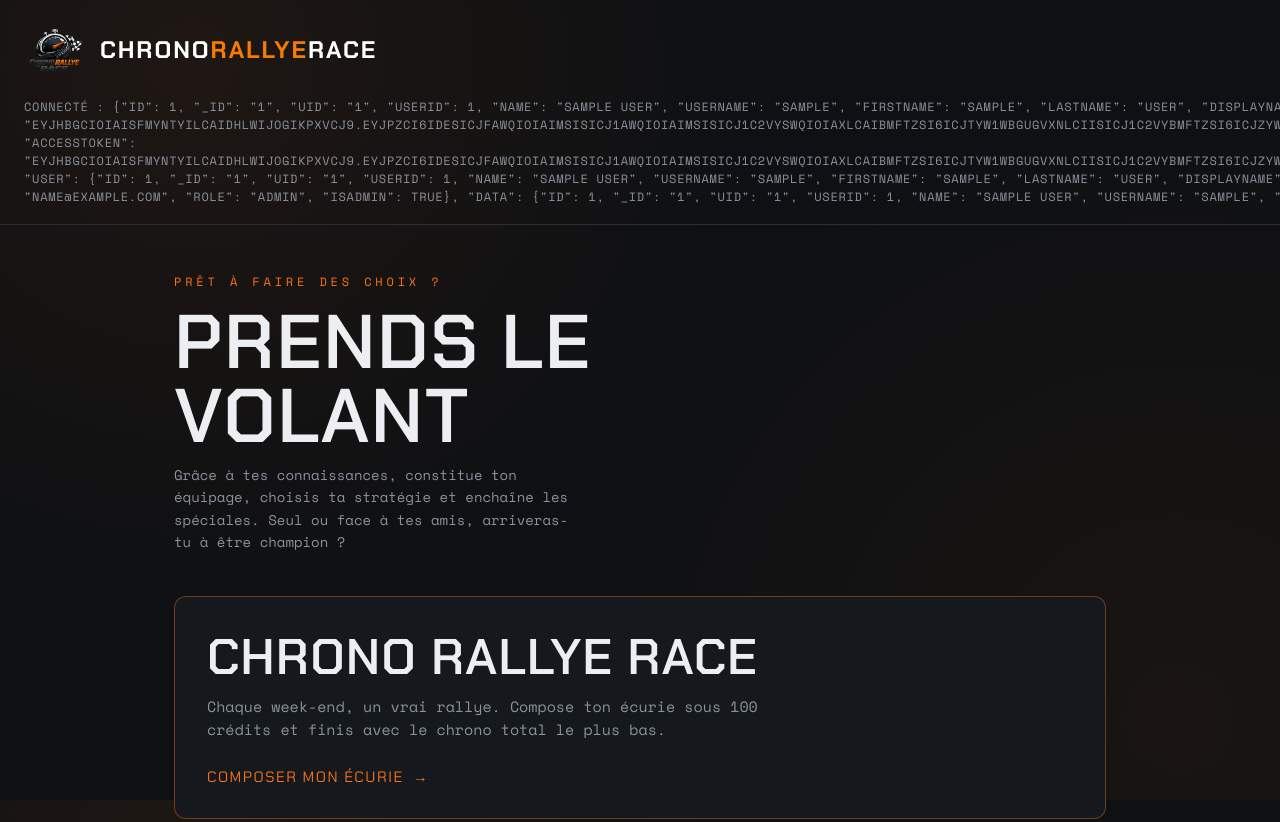
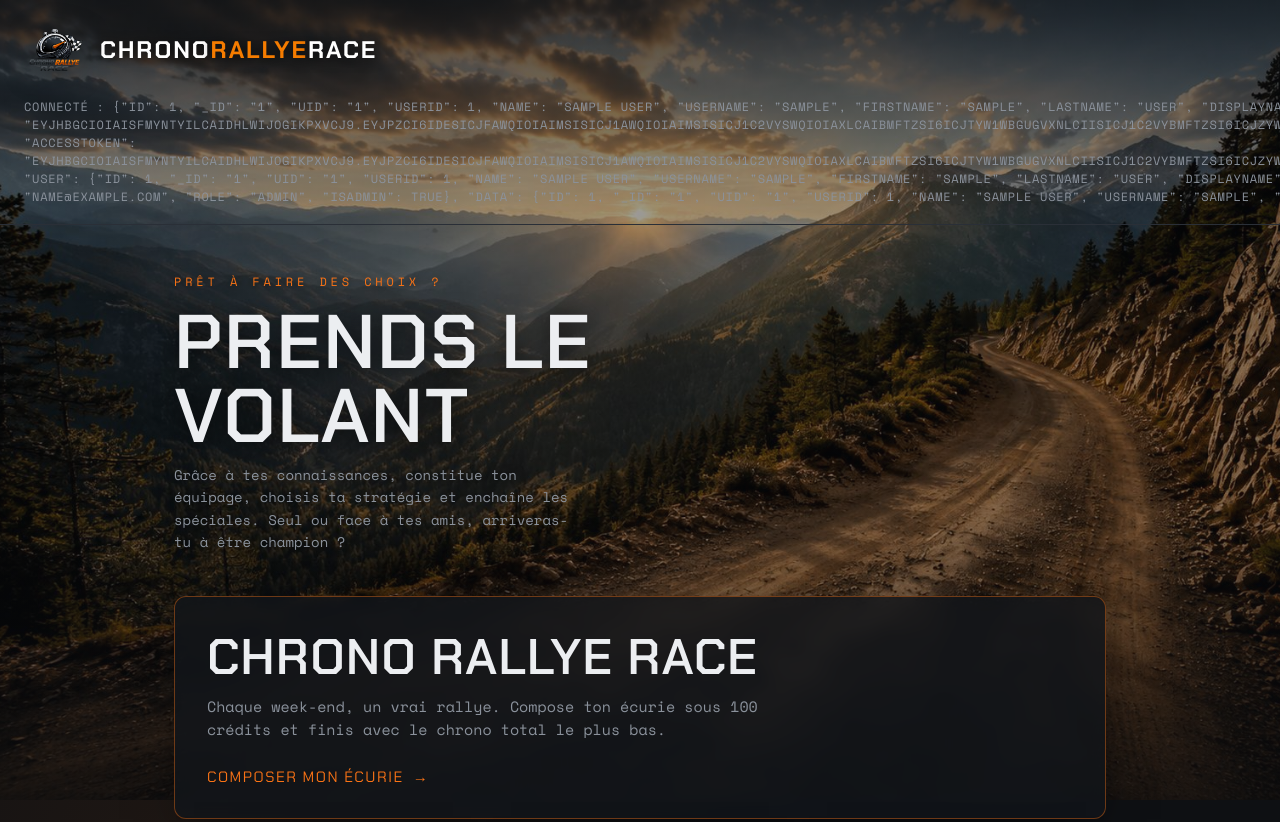
Before and after one commit to BenjaminAZRM/AZrallyegame, a website: page public/menu.html in a window 1280 px wide. Shown: the top 822 px of the page. Drawn offline with nearby package versions, Linux system fonts and the light colour scheme; sample sign-in values are in the browser's storage.

Commit message:
Add files via upload

```diff
--- a/public/menu.html
+++ b/public/menu.html
@@ -11,6 +11,20 @@
   /* ── Spécifique à la page menu — le reste vient de theme.css ── */
   body{display:flex;flex-direction:column;min-height:100vh}
 
+  /* Fond photo (route de rallye au coucher de soleil) + voile sombre.
+     Calque fixe DERRIÈRE tout le contenu. Plus marqué en haut (en-tête)
+     et en bas (pied de page), plus léger au centre pour laisser voir la photo. */
+  body::before{
+    content:"";position:fixed;inset:0;z-index:-1;
+    background:
+      linear-gradient(180deg,
+        rgba(10,12,15,.72) 0%,
+        rgba(10,12,15,.4) 26%,
+        rgba(10,12,15,.4) 64%,
+        rgba(10,12,15,.78) 100%),
+      url('/bg-menu.jpg') center/cover no-repeat;
+  }
+
   /* En-tête : logo à gauche, utilisateur à droite */
   header{
     border-bottom:1px solid var(--line);
@@ -22,7 +36,9 @@
   .brand-txt{
     font-family:var(--font-titre);font-weight:700;letter-spacing:.08em;
     font-size:24px;line-height:1;text-transform:uppercase;color:#fff;
+    text-shadow:0 2px 12px rgba(0,0,0,.7);
   }
+  .brand-logo{filter:drop-shadow(0 3px 14px rgba(0,0,0,.5))}
   .brand-txt .c1{color:#fff}
   .brand-txt .c2{color:#F57C00}
   .brand-txt .c3{color:#fff}
@@ -30,9 +46,9 @@
 
   /* Zone centrale */
   main{flex:1;display:flex;flex-direction:column;justify-content:center;padding:48px 24px;max-width:980px;width:100%;margin:0 auto}
-  .eyebrow{margin-bottom:14px}
-  h1{font-size:clamp(38px,8vw,76px);line-height:.98;margin-bottom:10px}
-  .sub{color:var(--fog);font-size:14px;max-width:46ch;line-height:1.6;margin-bottom:42px}
+  .eyebrow{margin-bottom:14px;text-shadow:0 1px 10px rgba(0,0,0,.6)}
+  h1{font-size:clamp(38px,8vw,76px);line-height:.98;margin-bottom:10px;text-shadow:0 3px 22px rgba(0,0,0,.65)}
+  .sub{color:var(--fog);font-size:14px;max-width:46ch;line-height:1.6;margin-bottom:42px;text-shadow:0 1px 10px rgba(0,0,0,.6)}
 
   /* ── Carte vedette : le jeu principal ── */
   .featured{margin-bottom:18px}
@@ -51,6 +67,14 @@
   footer{
     border-top:1px solid var(--line);padding:16px 24px;text-align:center;
     color:var(--fog);font-size:11px;letter-spacing:.16em;text-transform:uppercase;
+  }
+
+  /* Cartes en verre dépoli sur la photo (cohérence avec la page de connexion).
+     On garde le survol orange + zoom de theme.css. */
+  .card{
+    background:rgba(18,21,26,.82);
+    -webkit-backdrop-filter:blur(8px);backdrop-filter:blur(8px);
+    box-shadow:0 20px 50px -20px rgba(0,0,0,.7);
   }
 </style>
 </head>
```
